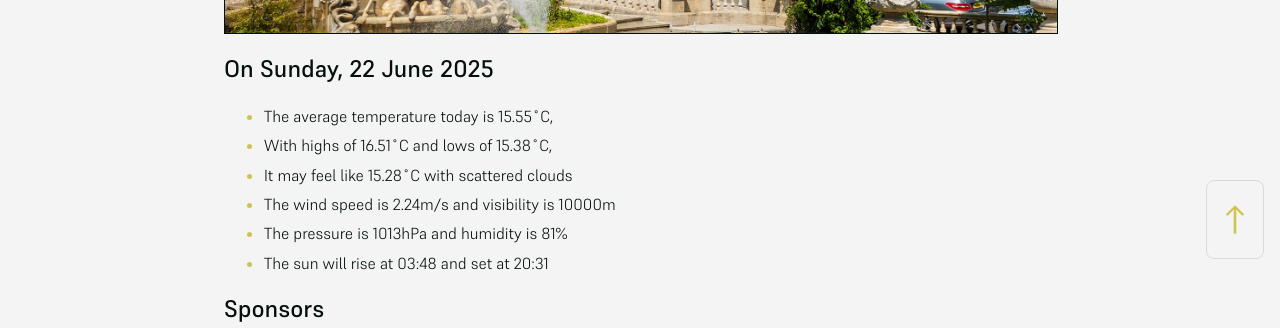
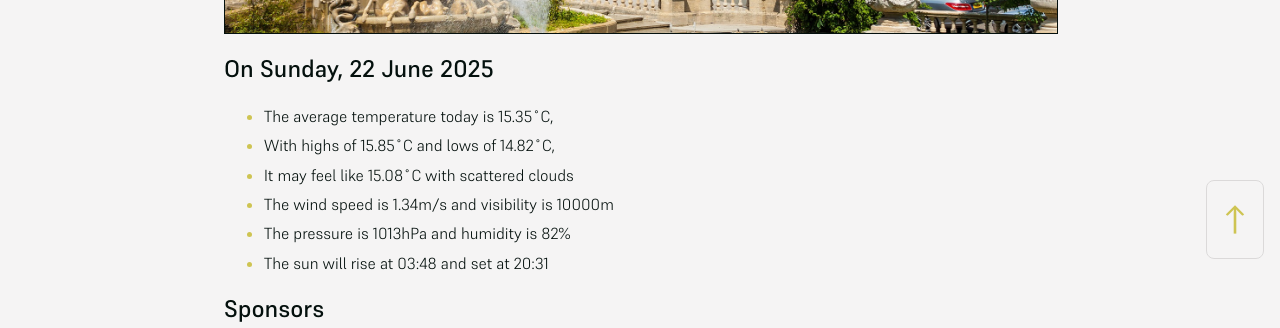
Before and after one commit to mat-0/cheltenham-open-data, a Jekyll site: the page built from index.md, in a window 1280 px wide. Shown: the part 625-953 px from the top of the page. Built offline with Jekyll 4.4.1, drawn with Linux system fonts in a browser that asks for light colours.

Commit message:
Updated 2025-06-22 03:24:24

```diff
--- a/index.md
+++ b/index.md
@@ -10,11 +10,11 @@ seo: Menu
 <!-- weather_marker starts -->
 ## On Sunday, 22 June 2025
 
-- The average temperature today is 15.55˚C,
-- With highs of 16.51˚C and lows of 15.38˚C,
-- It may feel like 15.28˚C with scattered clouds
-- The wind speed is 2.24m/s and visibility is 10000m
-- The pressure is 1013hPa and humidity is 81%
+- The average temperature today is 15.35˚C,
+- With highs of 15.85˚C and lows of 14.82˚C,
+- It may feel like 15.08˚C with scattered clouds
+- The wind speed is 1.34m/s and visibility is 10000m
+- The pressure is 1013hPa and humidity is 82%
 - The sun will rise at 03:48 and set at 20:31
 
 <!-- weather_marker ends -->
```
Also changed, not shown: _data/flood.json (+4 -4 lines), _pages/news.md (+4 -4 lines).
